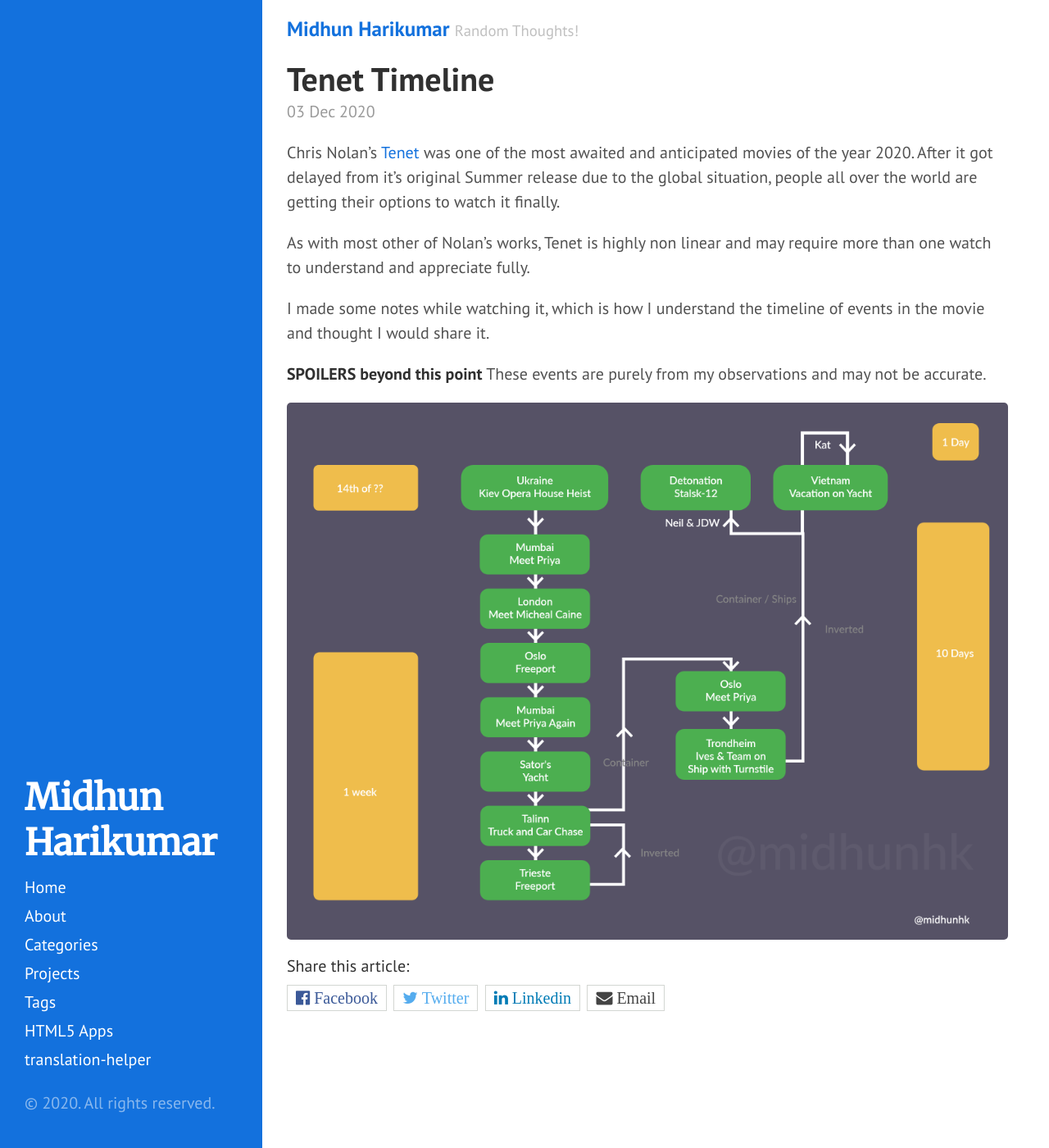
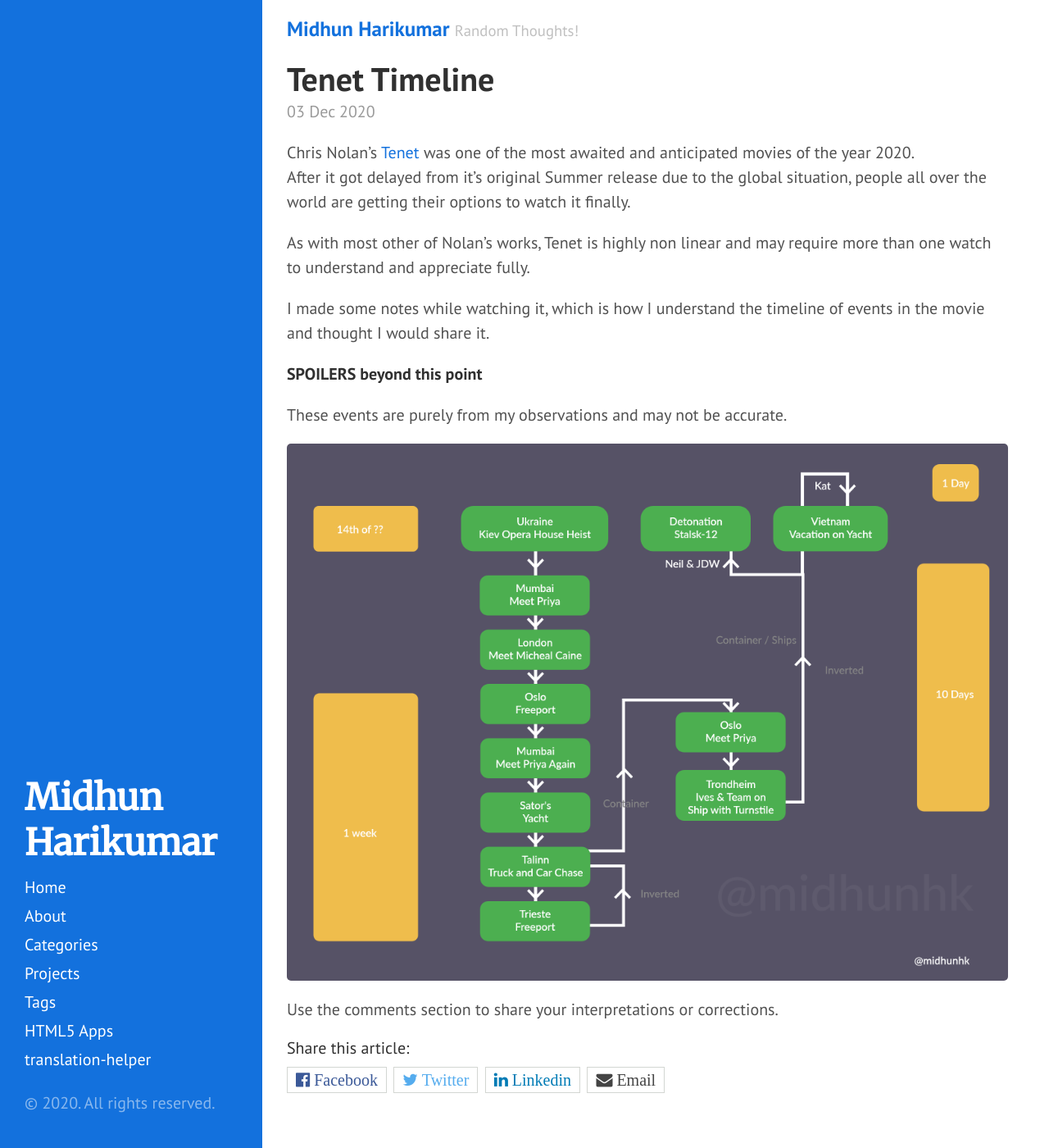
Before and after one commit to midhunhk/midhunhk.github.io, a Jekyll site: the page built from _posts/2020-12-03-tenet-timeline.md, in a window 1280 px wide and 1400 px high. Shown: the whole window at 82% size. Built offline with Jekyll 4.4.1, drawn with Linux system fonts in a browser that asks for light colours; comment, search, counter and statistics services are not loaded; some of the changed lines change nothing that is shown.

Commit message:
update post

```diff
--- a/_posts/2020-12-03-tenet-timeline.md
+++ b/_posts/2020-12-03-tenet-timeline.md
@@ -3,7 +3,7 @@
 title: Tenet Timeline
 category: Review
 comments: true
-tags: [movies]
+tags: [movies,small-post]
 ---
 Chris Nolan's [Tenet](https://www.imdb.com/title/tt6723592/?ref_=nv_sr_srsg_0) was one of the most awaited and anticipated movies of the year 2020.
 After it got delayed from it's original Summer release due to the global situation, people all over the world are getting their options to watch it finally.
@@ -14,6 +14,9 @@
 
 <strong>SPOILERS beyond this point</strong>
 <!-- more -->
+
 These events are purely from my observations and may not be accurate.
 
 <img src="/public/images/2020/12/tenet_timeline.png" alt="Tenet Timeline" />
+
+Use the comments section to share your interpretations or corrections.
```
